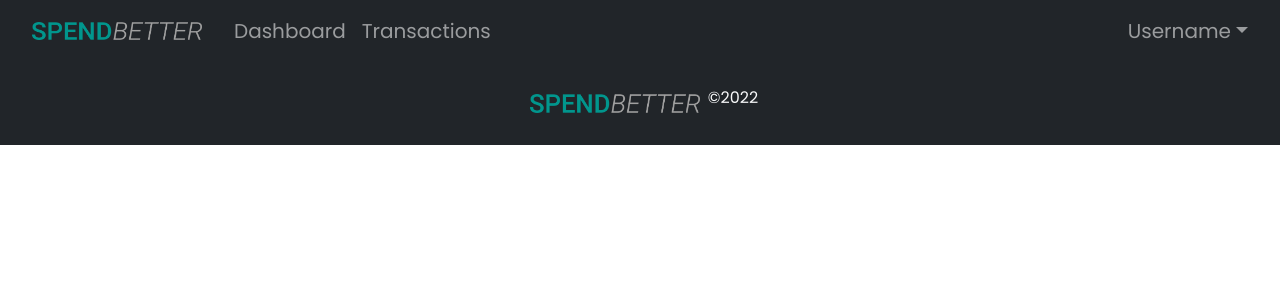
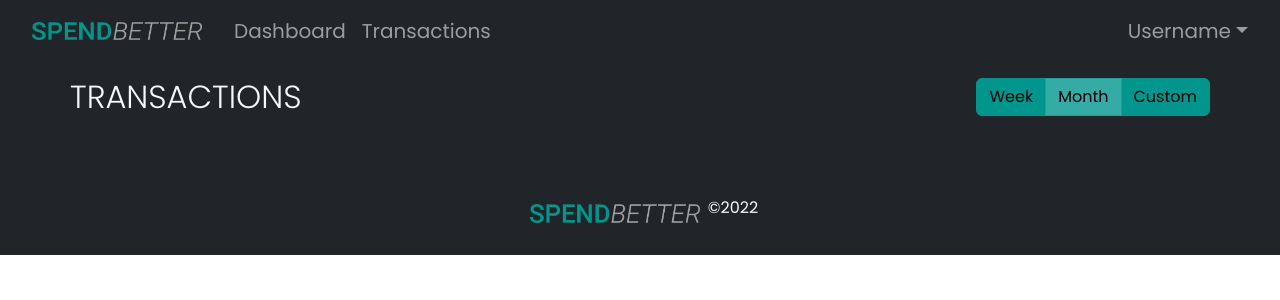
Before and after one commit to nickmendezFlatiron/budget-app, a React (Vite) app in the folder client/: page /transactions in a window 1280 px wide. Shown: the top 300 px of the page. Built offline with nearby package versions, Linux system fonts and the light colour scheme.

Commit message:
created transactions page and route in App.jx file

```diff
--- a/client/src/App.jsx
+++ b/client/src/App.jsx
@@ -5,6 +5,7 @@ import Navigation from './Navigation';
 import Homepage from './home/Homepage';
 import Dashboard from './dashboard/Dashboard';
 import Footer from './Footer'
+import Transactions from './dashboard/transactions/Transactions'
 
 import './styles/app.scss'
 import './styles/index.css'
@@ -17,6 +18,7 @@ function App() {
           <Routes>
             <Route path='/' element={<Homepage />} exact/>
             <Route path='/dashboard' element={<Dashboard />} exact/>
+            <Route path='/transactions' element={<Transactions />} exact/>
           </Routes>
         <Footer />
       </>
--- a/client/src/dashboard/Dashboard.jsx
+++ b/client/src/dashboard/Dashboard.jsx
@@ -43,15 +43,15 @@ const Dashboard = () => {
               </ToggleButton>
             </ToggleButtonGroup>
           </Col>
-          <Col className="text-center text-md-start order-md-first pt-2 pt-md-0  px-0">
-            <h2>{renderDate()}</h2>
+          <Col className="text-center text-md-start order-md-first pt-2 pt-md-0 px-0">
+            <h2 className='text-uppercase fw-light '>{renderDate()}</h2>
           </Col>
         </Row>
         <Row className="pt-3" xs={1} md={2} >
           <Col className="rounded bg-black bg-opacity-25 text-center text-lg-start">
             <BudgetDonutChart />
           </Col>
-          <Col className="rounded bg-black pe-lg-0 bg-opacity-25 text-center text-lg-start mt-3 mt-md-0 ">
+          <Col className="rounded bg-black pe-lg-0 bg-opacity-25 text-center text-lg-start mt-4 mt-md-0 ">
             <div className="glow rounded rounded-3 mb-3 d-flex row row-auto bg-light bg-opacity-25 max-content">
               <CategorySelect selectedOption={selectedOption} setSelectedOption={setSelectedOption}/>
             </div>
--- a/client/src/dashboard/transactions/TransactionTable.jsx
+++ b/client/src/dashboard/transactions/TransactionTable.jsx
@@ -1,4 +1,5 @@
 import React from 'react'
+
 import Table from 'react-bootstrap/Table'
 
 const TransactionTable = () => {
--- /dev/null
+++ b/client/src/dashboard/transactions/Transactions.jsx
@@ -0,0 +1,42 @@
+import React, {useState} from 'react'
+
+import Col from 'react-bootstrap/Col'
+import Row from 'react-bootstrap/Row'
+import Container from 'react-bootstrap/Container'
+import ToggleButton from 'react-bootstrap/ToggleButton'
+import ToggleButtonGroup from 'react-bootstrap/ToggleButtonGroup'
+
+const Transactions = () => {
+  const [timeFrame, setTimeFrame] = useState("Month")
+
+  const handleTimeFrameChange = (val,e) => {
+    setTimeFrame(e.target.value)
+  }
+
+  return (
+    <div className='bg-dark text-light pb-5'>
+      <Container>
+        <Row xs={1} sm={1} md={2} className="pt-3">
+          <Col className="text-center text-md-end px-0">
+            <ToggleButtonGroup type="checkbox" value={timeFrame} onChange={handleTimeFrameChange} className="">
+              <ToggleButton id="week" value="Week">
+                Week
+              </ToggleButton>
+              <ToggleButton id="month" value="Month">
+                Month
+              </ToggleButton>
+              <ToggleButton id="custom" value="Custom">
+                Custom
+              </ToggleButton>
+            </ToggleButtonGroup>
+          </Col>
+          <Col className="text-center text-md-start order-md-first pt-2 pt-md-0 px-0">
+            <h2 className='text-uppercase fw-light'>TRANSACTIONS</h2>
+          </Col>
+        </Row>
+      </Container>
+    </div>
+  )
+}
+
+export default Transactions
```
